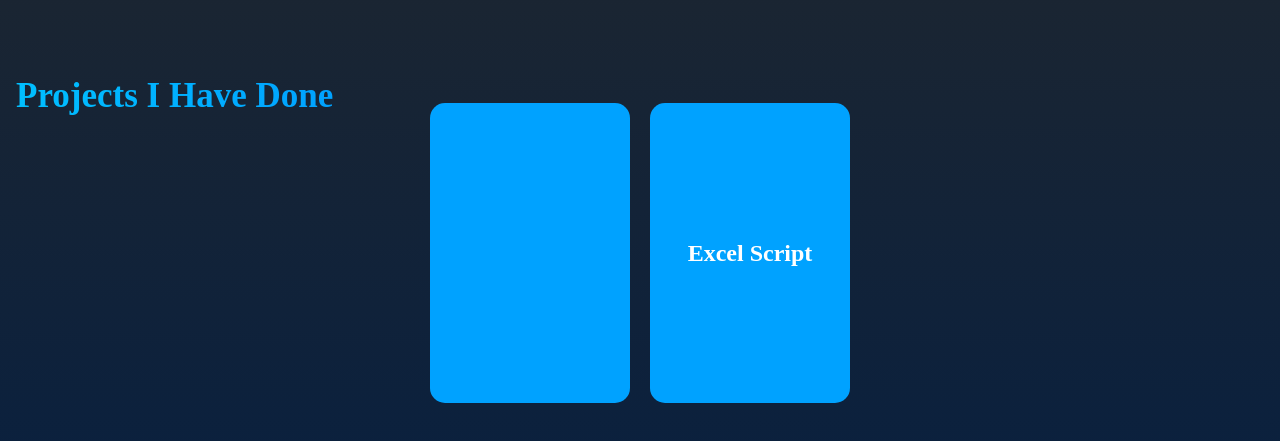
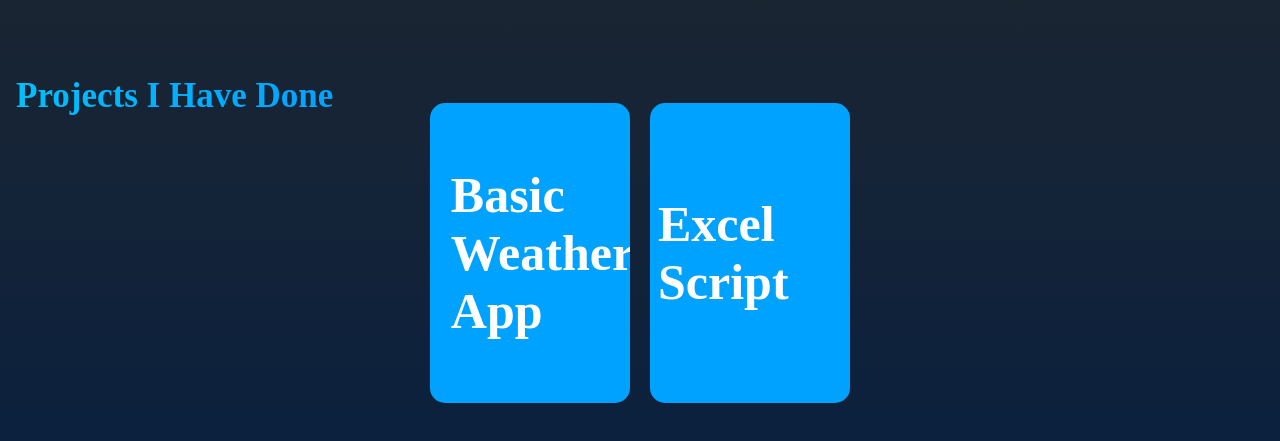
Before and after one commit to lilkahuna/first-app, a React (Create React App) app: page / in a window 1280 px wide. Shown: the part 291-732 px from the top of the page. Built offline with nearby package versions, Linux system fonts and the light colour scheme.

Commit message:
Working on project cards

```diff
--- a/src/Components/Github.css
+++ b/src/Components/Github.css
@@ -17,7 +17,6 @@
 
 
 .git-div{
-    padding: 10px;
     color: white;
     display: flex;
     flex-direction: row;
@@ -42,7 +41,10 @@
     width: 200px;
     overflow: hidden;
     position: relative;
-
+    font-size: 25px;
+    text-align: left;
+    padding:-right 5px;
+    padding-left: 8px;
 }
 
 .project1-body{
--- a/src/Components/Github.js
+++ b/src/Components/Github.js
@@ -12,15 +12,14 @@
 
                 <div className='project-1'>
                         <img src=''></img>
+                        <h1>Basic Weather App</h1>
                         <div className='project1-body'>
-                            <h2 className='pro-head'>Basic Weather App</h2>
-
                             <p>This is a basic weather app I created in Python. It utilizes a </p>
                         </div>
                 </div>
 
                 <div className='project-2'>
-                    <h2 className='pro-head'>Excel Script</h2>
+                    <h1 className='pro-head'>Excel Script</h1>
                 </div>
             </div>
 
```
